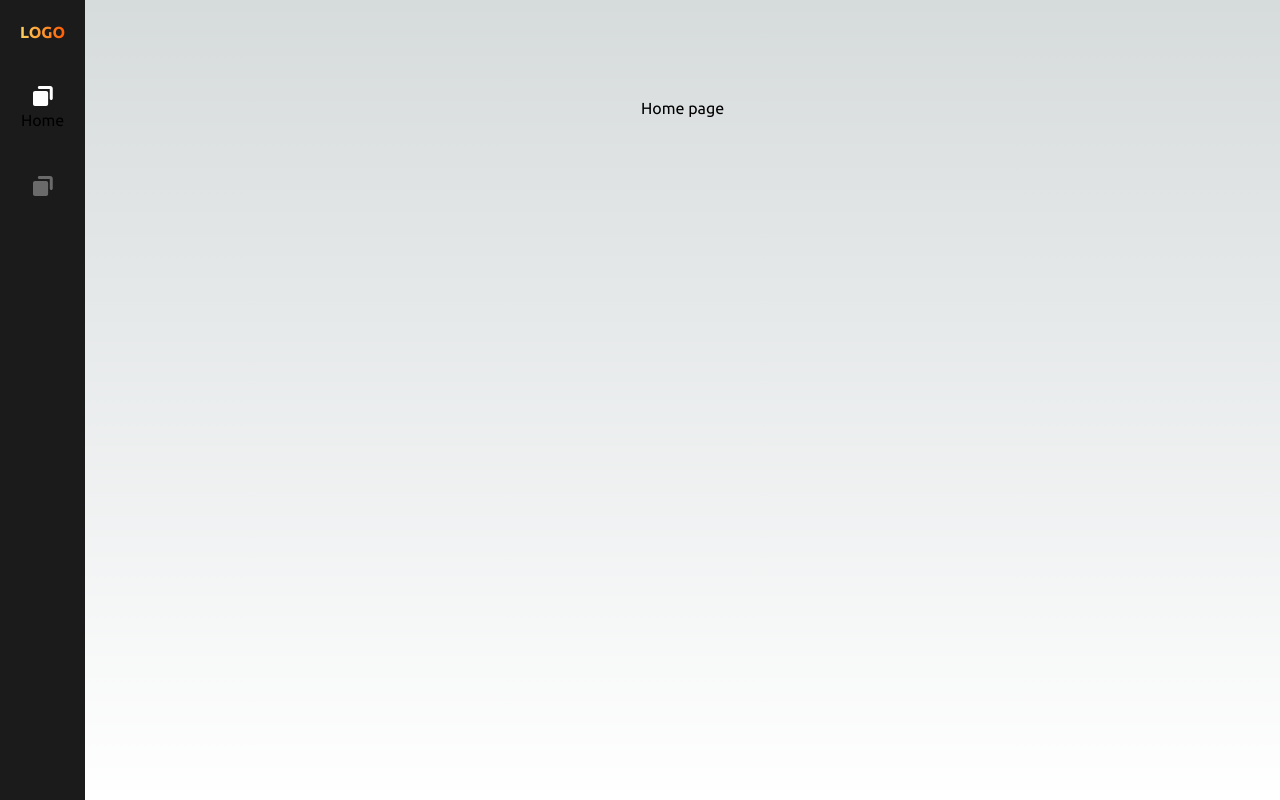
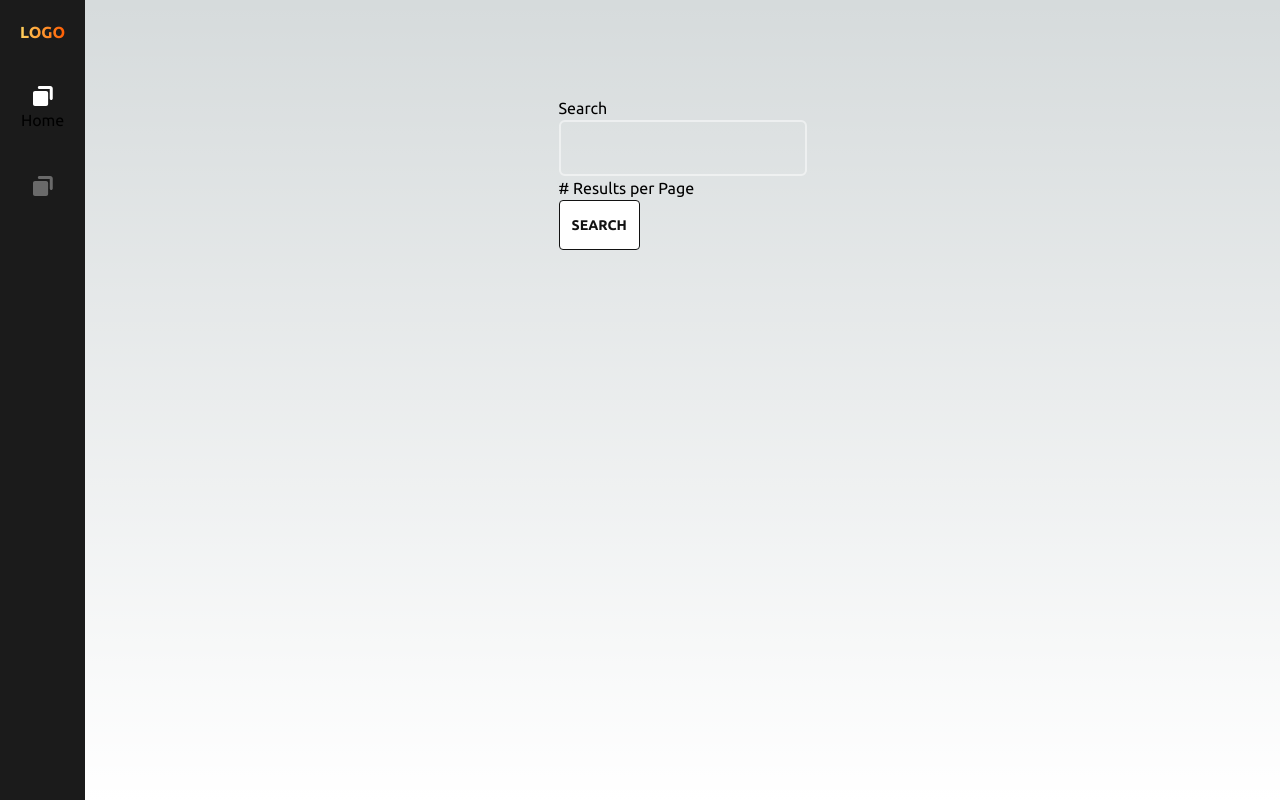
Before and after one commit to this-ting/aha-ai-fe-exam-2, a Next.js app: page / in a window 1280 px wide. Built offline with nearby package versions, Linux system fonts and the light colour scheme.

Commit message:
feat: add SearchContainer into Home pagge and add Tags page

```diff
--- a/src/app/page.tsx
+++ b/src/app/page.tsx
@@ -1,7 +1,9 @@
+import SearchContainer from '@/containers/SearchContainer';
+
 export default function Home() {
   return (
-    <div className="flex min-h-screen flex-col items-center justify-between p-24">
-      <h1>Home page</h1>
+    <div className="flex min-h-screen flex-col items-center p-24">
+      <SearchContainer />
     </div>
   );
 }
--- /dev/null
+++ b/src/app/tags/page.tsx
@@ -0,0 +1,7 @@
+export default function Tags() {
+  return (
+    <div className="flex min-h-screen flex-col items-center justify-between p-24">
+      <h1>Tags Page</h1>
+    </div>
+  );
+}
--- /dev/null
+++ b/src/containers/SearchContainer.tsx
@@ -0,0 +1,17 @@
+'use client';
+
+import Button from '@/components/Button';
+import Input from '@/components/Input';
+import useInput from '@/hooks/useInput';
+
+export default function SearchContainer() {
+  const [value, changeValue] = useInput('');
+  return (
+    <div>
+      <h1>Search</h1>
+      <Input placeholder="Keyword" value={value} onChange={changeValue} />
+      <h1># Results per Page</h1>
+      <Button variant="normal">Search</Button>
+    </div>
+  );
+}
```
